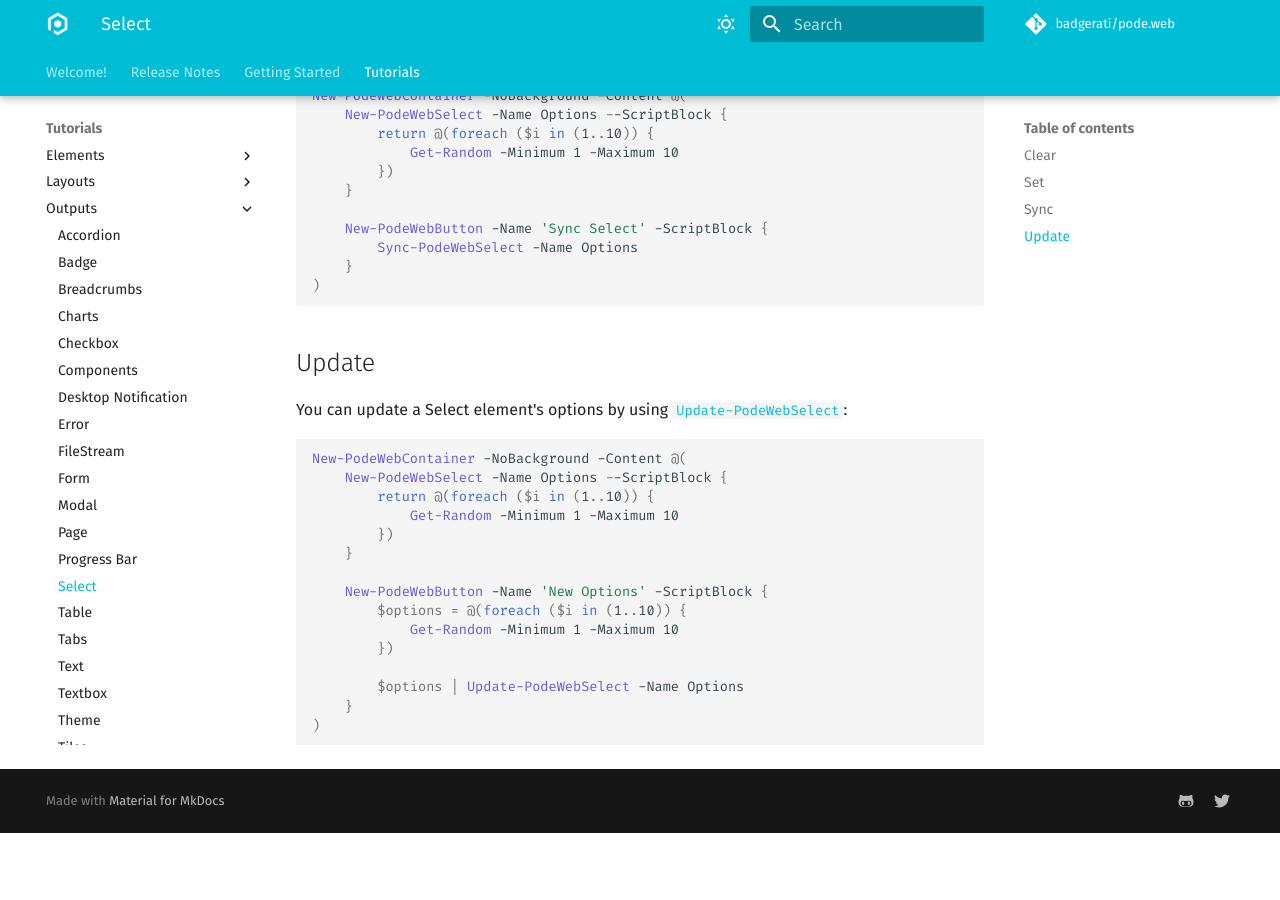
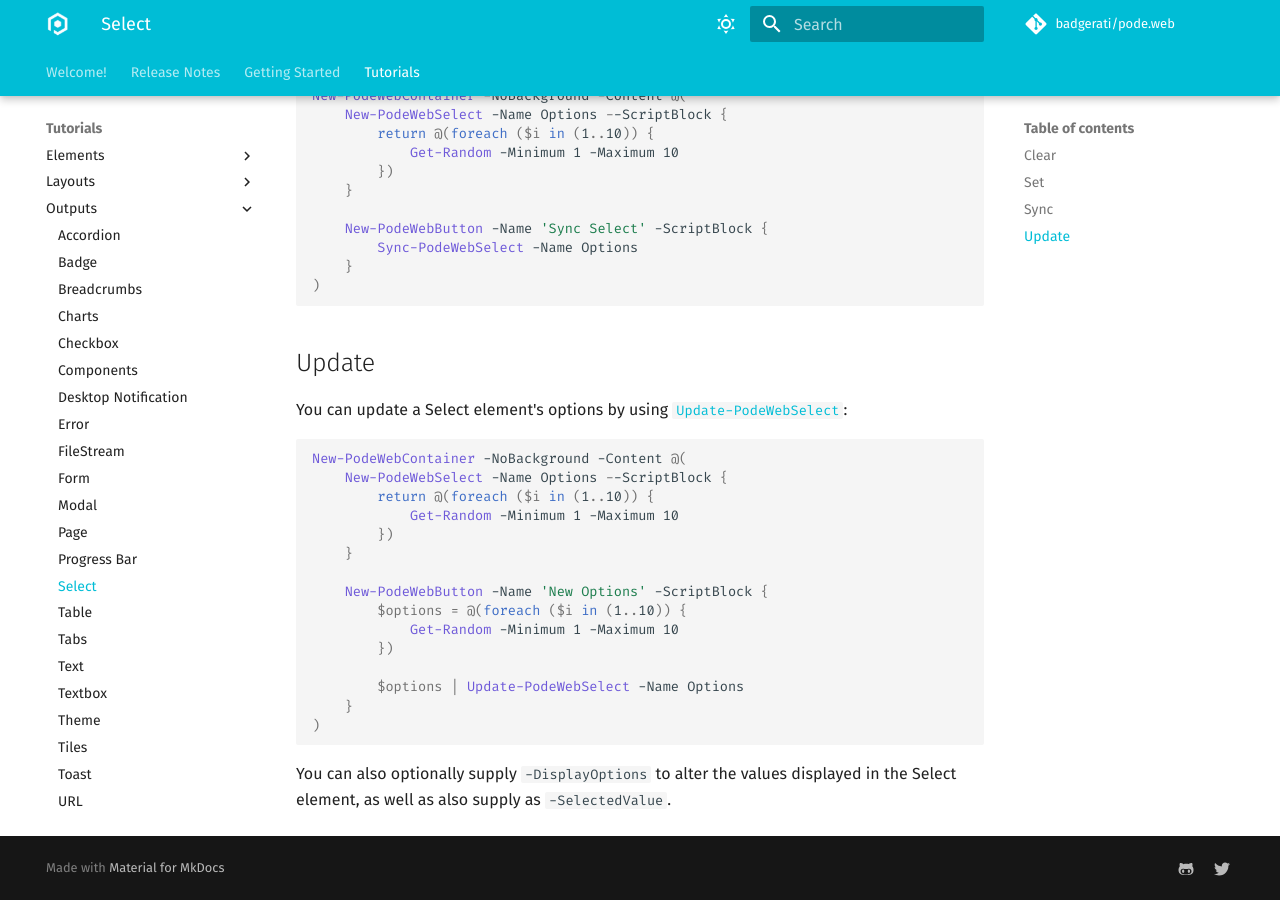
Before and after one commit to Badgerati/Pode.Web, an MkDocs documentation site: the page built from docs/Tutorials/Outputs/Select.md, in a window 1280 px wide and 900 px high, scrolled down 973 px. Built offline with MkDocs 1.6.1 and Material for MkDocs 9.7.7, drawn with Linux system fonts in a browser that asks for light colours; comment, search, counter and statistics services are not loaded; before the commit the page ends 1806 px from its top, so only the background shows below that.

Commit message:
#161: add alternate display text support onto multiple elements

````diff
--- a/docs/Tutorials/Outputs/Select.md
+++ b/docs/Tutorials/Outputs/Select.md
@@ -71,3 +71,5 @@ New-PodeWebContainer -NoBackground -Content @(
     }
 )
 ```
+
+You can also optionally supply `-DisplayOptions` to alter the values displayed in the Select element, as well as also supply as `-SelectedValue`.
````
Also changed, not shown: 13 other files.
